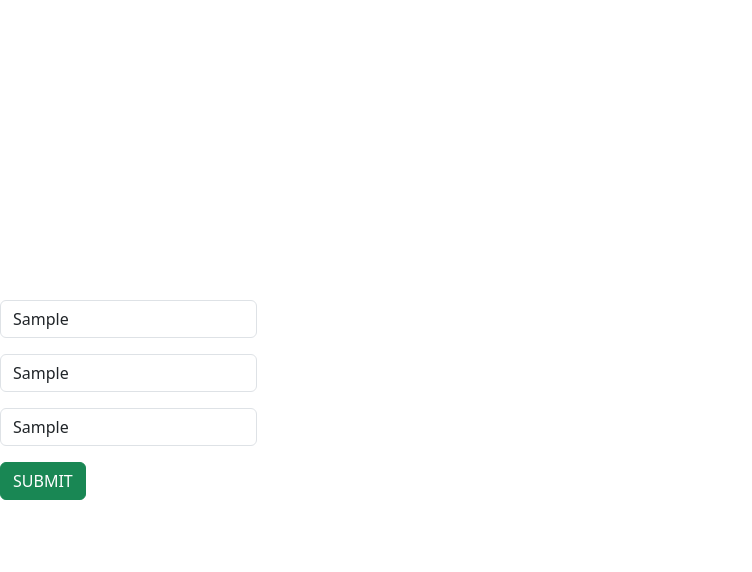
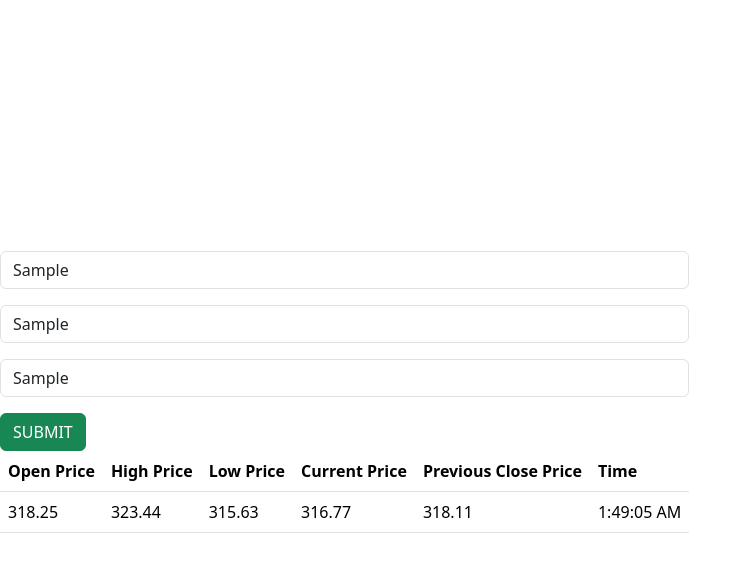
Before and after one commit to EthanLe-hub/financial-advising-app, a React (Vite) app: page / in a window 1280 px wide. Both pictures are taken after typing "Sample", "Sample", "Sample" into the empty fields and a click on the button "SUBMIT". Shown: the top 572 px of the page, without its empty margins (0-752 px from the left). Built offline with nearby package versions, Linux system fonts and the light colour scheme.

Commit message:
Hardcoded a function to add a fake row to the stock data table and rendered it for testing purposes.

```diff
--- a/src/App.tsx
+++ b/src/App.tsx
@@ -1,11 +1,37 @@
 import { useState } from "react";
 import Textfield from "./components/textfield"; // Import the Textfield component from the components folder.
 import Button from "./components/Button"; // Import the Button component from the components folder.
+
+// This is the data that one row in the table will contain -- one StockData object represents a single row:
+interface StockData {
+  openPrice: number; // The opening price of the stock as a number type.
+  highPrice: number; // The highest price of the stock as a number type.
+  lowPrice: number; // The lowest price of the stock as a number type.
+  currentPrice: number; // The current price of the stock as a number type.
+  previousClosePrice: number; // The previous closing price of the stock as a number type.
+  time: string; // The time of the stock data as a string type.
+}
 
 function App() {
   const [minutes, setMinutes] = useState<string>(""); // Initialize the state for minutes (make the string start as empty).
   const [seconds, setSeconds] = useState<string>(""); // Initialize the state for seconds (make the string start as empty).
   const [stockSymbol, setStockSymbol] = useState<string>(""); // Initialize the state for stock symbol (make the string start as empty).
+  const [stockData, setStockData] = useState<StockData[]>([]); // Initialize the state for stock data as an array of StockData objects (starts as undefined).
+
+  // Function that adds a fake row to the stock data table when the SUBMIT button is clicked (must be inside App function to access state variables):
+  const addFakeRow = () => {
+    const newEntry: StockData = {
+      // Create a new StockData object with the following global variable fields (think of objects in Java OOP).
+      openPrice: 318.25,
+      highPrice: 323.44,
+      lowPrice: 315.63,
+      currentPrice: 316.77,
+      previousClosePrice: 318.11,
+      time: new Date().toLocaleTimeString(), // Get the current time as a string.
+    };
+
+    setStockData((previousData) => [...previousData, newEntry]); // Update stockData state by adding the new StockData object to previousData (the existing stockData array).
+  };
 
   return (
     <div>
@@ -31,10 +57,40 @@ function App() {
       {/* Set the placeholder to "STOCK SYMBOL", the input value to an empty string, and update the stockSymbol state when the input value changes. */}
 
       <Button // Placeholder function for the button click event.
-        onClick={() => console.log("Button clicked!")}
+        onClick={() => addFakeRow()} // Call the addFakeRow function when the button is clicked (adds a fake row to the table).
       >
         SUBMIT
       </Button>
+
+      <table className="table">
+        <thead>
+          <tr>
+            <th scope="col">Open Price</th>
+            <th scope="col">High Price</th>
+            <th scope="col">Low Price</th>
+            <th scope="col">Current Price</th>
+            <th scope="col">Previous Close Price</th>
+            <th scope="col">Time</th>
+          </tr>
+        </thead>
+        <tbody>
+          {stockData.map(
+            (
+              row,
+              indexNumber // Map over each StockData object (row) in the stockData array and render a table row for each one. The indexNumber is used as the key for each row.
+            ) => (
+              <tr key={indexNumber}>
+                <td>{row.openPrice}</td>
+                <td>{row.highPrice}</td>
+                <td>{row.lowPrice}</td>
+                <td>{row.currentPrice}</td>
+                <td>{row.previousClosePrice}</td>
+                <td>{row.time}</td>
+              </tr>
+            )
+          )}
+        </tbody>
+      </table>
     </div>
   );
 }
```
